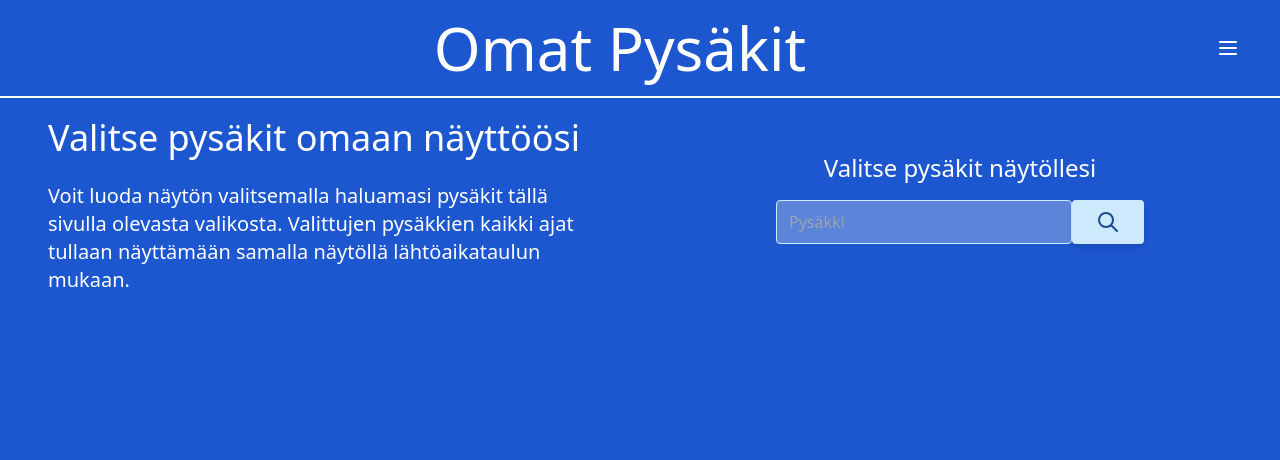
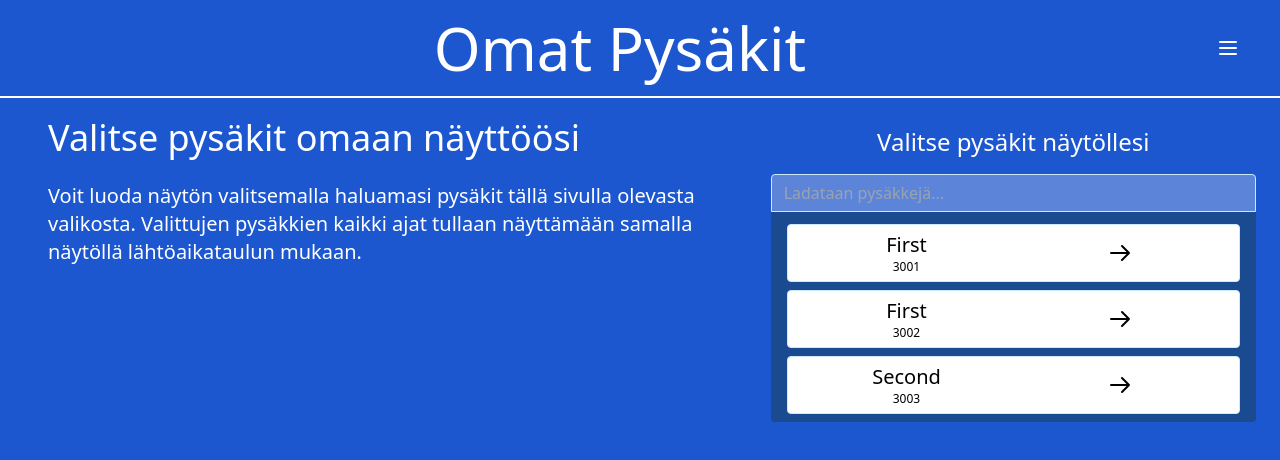
Before and after one commit to Jontzii/omat-pysakit, a React (Create React App) app in the folder frontend/: page /createScreen in a window 1280 px wide. Shown: the top 460 px of the page. Built offline with nearby package versions, Linux system fonts and the light colour scheme; no server answers.

Commit message:
Add template for filtering

```diff
--- a/frontend/src/components/supportScreens/createScreen/createScreen.tsx
+++ b/frontend/src/components/supportScreens/createScreen/createScreen.tsx
@@ -10,9 +10,13 @@ const CreateScreen = () => {
     return (
         <div className="bg-nysse-blue-light h-screen w-screen">
             <AppHeader />
-            <main className="hidden md:grid grid-cols-2 w-screen max-h-screen text-clear-white my-5">
-                <StopSelectionInformation />
-                <StopSelection />
+            <main className="hidden md:flex flex-row w-screen max-h-screen text-clear-white my-5">
+                <div className="w-7/12">
+                    <StopSelectionInformation />
+                </div>
+                <div className="w-5/12">
+                    <StopSelection />
+                </div>
             </main>
             <main className="grid md:hidden grid-rows-2 w-screen max-h-screen text-clear-white my-5">
                 <StopSelectionInformation />
--- a/frontend/src/components/supportScreens/createScreen/stopSelection/stopSelection.tsx
+++ b/frontend/src/components/supportScreens/createScreen/stopSelection/stopSelection.tsx
@@ -1,19 +1,26 @@
-import React, { useState } from 'react';
-import { useNavigate } from 'react-router-dom';
+import React, { useEffect, useState } from 'react';
 
 import StopSelectionForm from './stopSelectionForm';
+import StopData from '../../../../types/stopData';
+
+import { getStops } from '../../../../services/stopsService';
 
 const StopSelection = () => {
-    const [selectedStops, setSelected] = useState([]);
+    const [stops, setStops] = useState<StopData[] | null>(null);
+    const [selectedStops, setSelected] = useState<StopData[] | null>(null);
+
+    useEffect(() => {
+        getStops()
+            .then((data) => setStops(data))
+            .catch(() => console.error('Could not fetch stops'));
+    }, []);
+
+    const handleChange = (stop: string) => {};
 
     return (
-        <div className="flex flex-col justify-center items-center">
-            <div className="flex flex-col justify-center items-center p-2 w-full">
-                <h1 className="text-2xl font-medium">
-                    Valitse pysäkit näytöllesi
-                </h1>
-                <StopSelectionForm />
-            </div>
+        <div className="flex flex-col justify-center items-center p-2 w-full">
+            <h1 className="text-2xl font-medium">Valitse pysäkit näytöllesi</h1>
+            <StopSelectionForm stops={stops} addSelection={handleChange} />
         </div>
     );
 };
--- /dev/null
+++ b/frontend/src/components/supportScreens/createScreen/stopSelection/stopSelectionDropdown/dropdownItem/dropdownItem.tsx
@@ -0,0 +1,47 @@
+import React from 'react';
+
+interface DropdownItemProps {
+    name: string;
+    code: string;
+}
+
+const DropdownItem = (props: DropdownItemProps) => {
+    const { name, code } = props;
+
+    return (
+        <div className="flex justify-center px-4 py-1 w-full">
+            <button
+                className="
+                    w-full px-3 py-1.5 text-black
+                    border border-solid border-nysse-light
+                    rounded transition ease-in-out m-0
+                    focus:outline-none bg-clear-white
+                    hover:scale-105 duration-300
+                "
+            >
+                <div className="grid grid-cols-2">
+                    <div>
+                        <p className="text-xl">{name}</p>
+                        <p className=" text-xs">{code}</p>
+                    </div>
+                    <svg
+                        xmlns="http://www.w3.org/2000/svg"
+                        className="h-6 w-6 block m-auto items-end"
+                        fill=""
+                        viewBox="0 0 24 24"
+                        stroke="currentColor"
+                    >
+                        <path
+                            strokeLinecap="round"
+                            strokeLinejoin="round"
+                            strokeWidth={2}
+                            d="M14 5l7 7m0 0l-7 7m7-7H3"
+                        />
+                    </svg>
+                </div>
+            </button>
+        </div>
+    );
+};
+
+export default DropdownItem;
--- /dev/null
+++ b/frontend/src/components/supportScreens/createScreen/stopSelection/stopSelectionDropdown/dropdownItem/index.tsx
@@ -0,0 +1 @@
+export { default } from './dropdownItem';
--- /dev/null
+++ b/frontend/src/components/supportScreens/createScreen/stopSelection/stopSelectionDropdown/index.tsx
@@ -0,0 +1 @@
+export { default } from './stopSelectionDropdown';
--- /dev/null
+++ b/frontend/src/components/supportScreens/createScreen/stopSelection/stopSelectionDropdown/stopSelectionDropdown.tsx
@@ -0,0 +1,33 @@
+import React from 'react';
+import DropdownItem from './dropdownItem';
+import StopData from '../../../../../types/stopData';
+
+interface DropdownProps {
+    results: StopData[] | null;
+}
+
+const StopSelectionDropdown = (props: DropdownProps) => {
+    const { results } = props;
+
+    const items = [
+        DropdownItem({ name: 'First', code: '3001' }),
+        DropdownItem({ name: 'First', code: '3002' }),
+        DropdownItem({ name: 'Second', code: '3003' })
+    ];
+
+    return (
+        <div className="w-full px-4 pb-2 bg-nysse-blue-light">
+            <div
+                id="container"
+                className="
+                    w-full flex flex-col justify-center items-center
+                    pt-2 pb-1 bg-nysse-blue-dark rounded-b
+                "
+            >
+                {items}
+            </div>
+        </div>
+    );
+};
+
+export default StopSelectionDropdown;
--- a/frontend/src/components/supportScreens/createScreen/stopSelection/stopSelectionForm/stopSelectionForm.tsx
+++ b/frontend/src/components/supportScreens/createScreen/stopSelection/stopSelectionForm/stopSelectionForm.tsx
@@ -1,61 +1,71 @@
-import React, { useEffect, useState } from 'react';
+import React, { useState } from 'react';
+import LoadingSpinner from '../../../../uiElements/loadingSpinner';
+import StopData from '../../../../../types/stopData';
+import StopSelectionDropdown from '../stopSelectionDropdown';
 
-import { getStops } from '../../../../../services/stopsService';
+interface StopSelectionFormProps {
+    stops: StopData[] | null;
+    addSelection: Function;
+}
 
-const StopSelectionForm = () => {
-    const [stops, setStops] = useState(null);
+const StopSelectionForm = (props: StopSelectionFormProps) => {
+    const { stops, addSelection } = props;
     const [stopId, setStopId] = useState('');
+    const [results, setResults] = useState(stops);
+
+    const isLoading = !stops || stops.length === 0;
+    const showDropdown = stopId.length > 2;
 
     const handleSubmit = (e: any) => {
-        console.log('Added stop to list');
+        e.preventDefault();
+        addSelection(stopId);
     };
 
-    useEffect(() => {
-        getStops().then((data) => setStops(data));
-    }, []);
+    const onChange = (e: any) => {
+        e.preventDefault();
+        setStopId(e.target.value);
+
+        const input = e.target.value.toUpperCase();
+
+        if (!stops) {
+            return setStopId(e.target.value);
+        }
+
+        const filtered = stops?.filter((val) => {
+            return (
+                val.name.toUpperCase().indexOf(input) > -1 ||
+                val.code.toUpperCase().indexOf(input) > -1
+            );
+        });
+
+        setResults(filtered);
+        setStopId(e.target.value);
+    };
 
     return (
+        <>
             <form
-            className="flex justify-center p-4 w-full"
+                className="flex justify-center p-4 pb-0 w-full"
                 onSubmit={handleSubmit}
             >
                 <input
                     type="text"
-                placeholder="Pysäkki"
-                disabled={!stops}
+                    placeholder={
+                        (isLoading && 'Ladataan pysäkkejä...') ||
+                        'Pysäkin nimi tai numero'
+                    }
+                    disabled={isLoading}
                     className="
-                    w-6/12 px-3 py-1.5 text-black
+                        w-full px-3 py-1.5 text-black
                         border border-solid border-nysse-light
-                    rounded transition ease-in-out m-0
+                        rounded-t transition ease-in-out m-0
                         focus:outline-none"
                     value={stopId}
-                onChange={(e) => setStopId(e.target.value)}
+                    onChange={onChange}
                 />
-            <button
-                type="submit"
-                disabled={!stops}
-                className="
-                    bg-nysse-blue-dark inline-block px-6 py-2.5 rounded shadow-md
-                    hover:bg-nysse-light hover:text-nysse-blue-dark
-                    disabled:bg-nysse-light disabled:text-nysse-blue-dark
-                    transition duration-150 ease-in-out items-center"
-            >
-                <svg
-                    xmlns="http://www.w3.org/2000/svg"
-                    className="h-6 w-6"
-                    fill="none"
-                    viewBox="0 0 24 24"
-                    stroke="currentColor"
-                    strokeWidth={2}
-                >
-                    <path
-                        strokeLinecap="round"
-                        strokeLinejoin="round"
-                        d="M21 21l-6-6m2-5a7 7 0 11-14 0 7 7 0 0114 0z"
-                    />
-                </svg>
-            </button>
             </form>
+            <StopSelectionDropdown results={results} />
+        </>
     );
 };
 
--- a/frontend/src/components/supportScreens/landingScreen/screenSelection/screenForm/screenForm.tsx
+++ b/frontend/src/components/supportScreens/landingScreen/screenSelection/screenForm/screenForm.tsx
@@ -44,7 +44,7 @@ const ScreenForm = () => {
                 className="
                     w-6/12 px-3 py-1.5 text-black
                     border border-solid border-nysse-light
-                    rounded transition ease-in-out m-0
+                    rounded rounded-r-none transition ease-in-out m-0
                     focus:outline-none"
                 value={uuid}
                 onChange={(e) => setUuid(e.target.value)}
@@ -53,8 +53,8 @@ const ScreenForm = () => {
                 type="submit"
                 disabled={isLoading}
                 className="
-                    bg-nysse-blue-dark inline-block px-6 py-2.5 rounded shadow-md
-                    hover:bg-nysse-light hover:text-nysse-blue-dark
+                    bg-nysse-blue-dark inline-block px-6 py-2.5 rounded
+                    rounded-l-none shadow-md hover:bg-nysse-light hover:text-nysse-blue-dark
                     disabled:bg-nysse-light disabled:text-nysse-blue-dark
                     transition duration-150 ease-in-out items-center"
             >
--- /dev/null
+++ b/frontend/src/types/stopData.ts
@@ -0,0 +1,7 @@
+type StopData = {
+    gtfsId: string;
+    name: string;
+    code: string;
+};
+
+export default StopData;
```
Lines whose indentation alone changed are shown as unchanged.
